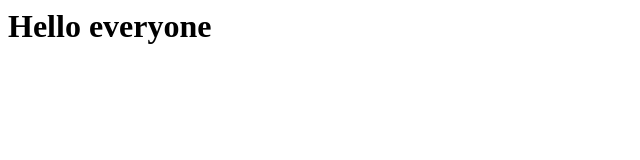
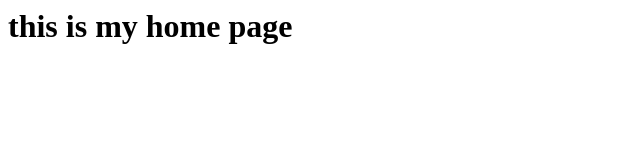
Before and after one commit to cindychang20/cindychang20.github.io, a plain HTML site: page docs/index.html in a window 1280 px wide. Shown: the whole page, without its empty margins (0-640 px from the left). Drawn offline with Linux system fonts and the light colour scheme.

Commit message:
Create index.html

```diff
--- a/docs/index.html
+++ b/docs/index.html
@@ -3,6 +3,6 @@
 <title>Main page</title>
 </head>
 <body>
-<h1> Hello everyone</h1>
+<h1>this is my home page</h1>
 </body>
 </html>
```
